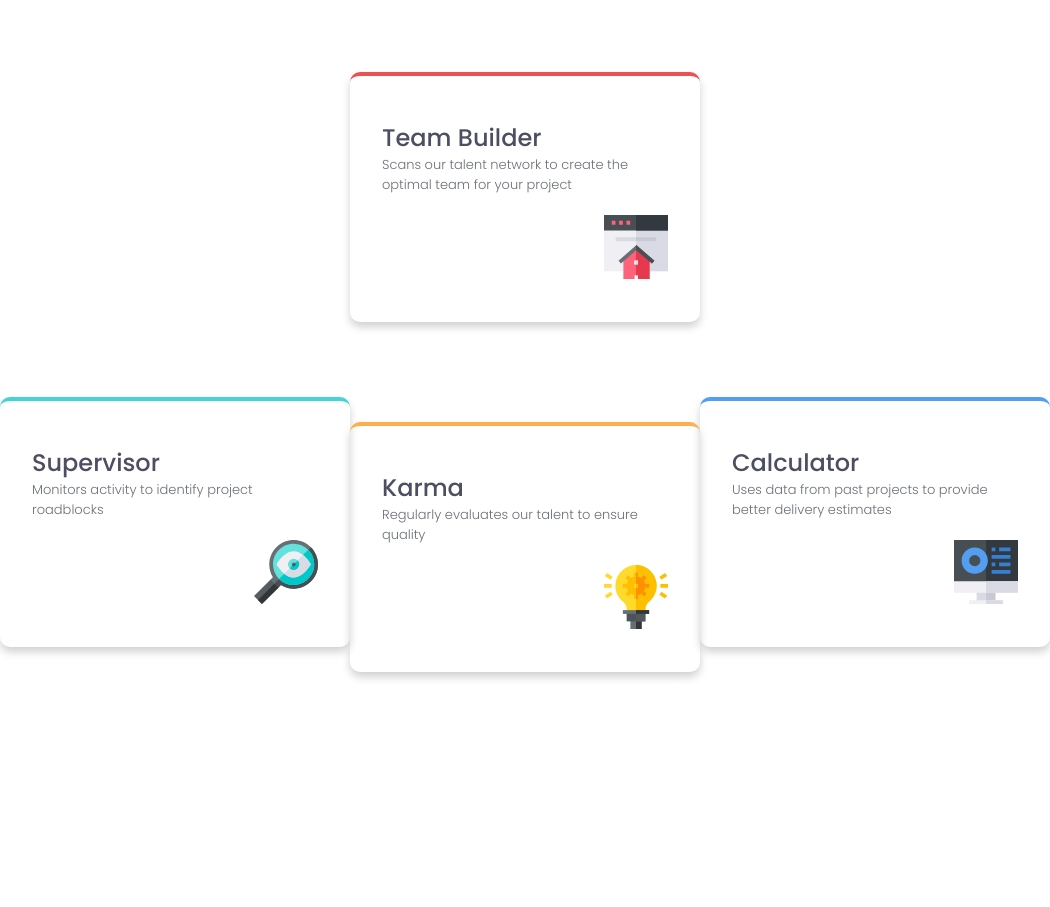
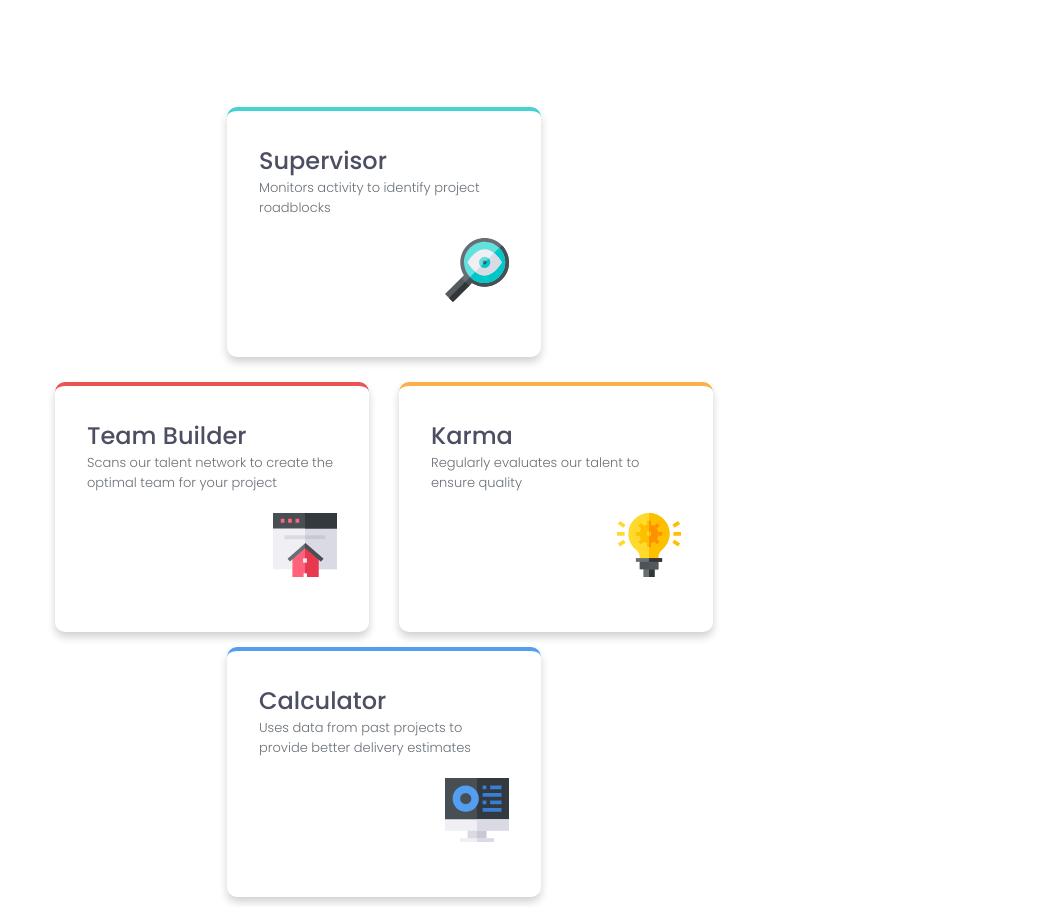
Before and after one commit to lukecbutler/sixthFrontendMentor, a plain HTML site: page index.html in a window 768 px wide. Shown: the part 272-1179 px from the top of the page, 1050 px wide, since content can reach past the window. Before the commit the page ends 969 px from the top, so only its background shows below. Drawn offline with Linux system fonts and the light colour scheme.

Commit message:
push final files

```diff
--- a/grid-styles.css
+++ b/grid-styles.css
@@ -5,46 +5,27 @@
     padding: 0;
 }
 body{
-    background-color: rgb(182, 178, 178);
+    background-color: white
 }
 
 /* Background Styles */
 .grid-container > div{
-    background-color: red;
+    background-color: rgb(176, 68, 68);
     font-size: 35px;
     color:white;
-    border: 2px solid black;
+
     text-align: center;
     border-radius: 15px;
-    margin: 2px;
-    line-height: 125px;
+    margin: 20px;
+    align-content: center;
 }
 
 /* Essential Styling */
 
 .grid-container{
     display: grid;
-    grid-template-columns: repeat(3, 1fr);
-    grid-auto-rows: minmax(150px, auto);
+    height: 100vh;
 
-    gap: 20px;
-    margin-top: 10em;
+    grid-template-columns: minmax(100px, auto) minmax(100px, auto) minmax(100px, auto);
+    grid-template-rows: minmax(100px, auto) minmax(100px, auto) minmax(100px, auto);
 }
-
-.three{
-    grid-column-start: 2;
-    grid-column-end: 3;
-}
-
-.one{
-    grid-row: span 2;
-    align-self: center;
-}
-
-.four{
-    grid-row: span 2;
-    align-self: start;
-
-    position: relative;
-    bottom: 77px;
-}
--- a/index.html
+++ b/index.html
@@ -32,13 +32,13 @@
       <h2>Supervisor</h2>
       <p>Monitors activity to identify project roadblocks</p>
       <img src="images/icon-supervisor.svg" alt="House Icon">
-    </div>
+    </div></a>
 
     <div class="team-builder-container">
       <h2>Team Builder</h2>
       <p>Scans our talent network to create the optimal team for your project</p>
       <img src="images/icon-team-builder.svg" alt="Magnifying Glass Icon">
-    </div>
+    </div></a>
 
     <div class="karma-container">
       <h2>Karma</h2>
--- a/styles.css
+++ b/styles.css
@@ -1,6 +1,6 @@
 /* Header Section */
 
-/* Entire Document */
+/* Whole Document Styling*/
 *{
     box-sizing: border-box;
     margin: 0;
@@ -11,8 +11,9 @@ body{
     font-family: "Poppins", sans-serif;
     background-color: hsl(0, 0%, 100%)
 }
+/* Whole Document Styling*/
 
-/* Header Flexbox */
+/* Header using Flexbox */
 .flex-container{
     display: flex;
     flex-direction: column;
@@ -42,31 +43,33 @@ body{
     text-align: center;
     margin-top: 15px;
 }
+/* Header using Flexbox */
 
 /* Cards */
 .supervisor-container, .team-builder-container, .karma-container, .calculator-container{
     display: flex;
     flex-direction: column;
-    justify-content: center;
     width: 350px;
     height: 250px;
-    align-items: start;
     padding: 32px;
     box-shadow: 0 5px 8px hsl(220, 3%, 82%);
     border-radius: 10px;
 }
 
+/* Card headers */
 .supervisor-container > h2, .team-builder-container > h2, .karma-container > h2, .calculator-container > h2{
     color: hsl(234, 12%, 34%);
     font-weight: 500;
 }
 
+/* Card descriptions */
 .supervisor-container > p, .team-builder-container > p, .karma-container > p, .calculator-container > p{
     color: hsl(212, 6%, 44%);
     font-weight: 300;
     font-size: 13px;
 }
 
+/* Card icons */
 .supervisor-container > img, .team-builder-container > img, .karma-container > img, .calculator-container > img{
     width: 64px;
     height: auto;
@@ -75,45 +78,139 @@ body{
     padding-top: 10px;
 }
 
+/* Grid Portion */
+.grid-container{
+    margin-top: 100px;
+    display: grid;
+    grid-template-columns: repeat(3, 1fr);
+
+    /* add 2 rows for stacking */
+    grid-template-rows: 1fr 1fr;
+
+    /* Center items in container*/
+    justify-items: center;
+
+    gap: 0 0;
+
+
+}
+
+
+/* Cards selected by class */
 .supervisor-container{
     border-top: 4px solid hsl(180, 62%, 55%);
-    margin-top: 50px;
-    align-self: start;
-    grid-row: 2;
+
+    /* span the first & second row */
+    grid-row: 1/3;
+
+    /* center vertically in the middle of row one and two */
+    align-self: center;
+
+    justify-self: end;
+
 }
 
 .team-builder-container{
     border-top: 4px solid hsl(0, 78%, 62%);
-    margin-top: 50px;
-    grid-column: 2;
-    grid-row: 1;
+
 }
 
 .karma-container{
     border-top: 4px solid hsl(34, 97%, 64%);
-    margin-top: 50px;
-    grid-column: 2;
+    grid-column-start: 2;
+    margin-top: 20px
 }
 
 .calculator-container{
     border-top: 4px solid hsl(212, 86%, 64%);
-    margin-top: 50px;
-    margin-bottom: 50px;
+    grid-row: 1/3;
+    grid-column: 3;
+    align-self: center;
+
+    justify-self: start;
 
 }
 
-/* Grid Portion */
-.grid-container{
-    display: grid;
-    grid-template-columns: 1fr 1fr 1fr;
-    grid-template-rows: 1fr 1fr;
-    justify-items: center;
-    align-items: center;
+/* Tablet Responsiveness */
+@media screen and (max-width: 1150px) and (min-width: 701px){
+    /* Header */
+    .flex-container{
+        justify-content: center;
+    }
+
+    /* Grid Container */
+    .grid-container{
+        grid-template-rows: 1fr 1fr 1fr;
+        grid-template-columns: 1fr 1fr;
+
+        grid-column-gap: 30px;
+
+    }
+
+
+    /* Individual Cards */
+    .supervisor-container{
+        width: 314px;
+        height: 250px;
+
+        grid-column-start: 1;
+        grid-column-end: 3;
+        grid-row: 1;
+
+        justify-self: center;
+
+    }
+
+    .team-builder-container{
+        width: 314px;
+        height: 250px;
+
+        grid-column: 1;
+        grid-row: 2;
+
+        align-self: center;
+        justify-self: end;
+
+        position: relative;
+        top: 5px;
+    }
+
+    .karma-container{
+        width: 314px;
+        height: 250px;
+
+        grid-column: 2;
+        grid-row: 2;
+
+        align-self: center;
+        justify-self: start;
+
+        position: relative;
+        bottom: 5px;
+    }
+
+    .calculator-container{
+        width: 314px;
+        height: 250px;
+
+        grid-column-start: 1;
+        grid-column-end: 3;
+        grid-row:3;
+
+        justify-self: center;
+    }
+
 
 }
 
+
 /* Mobile Responsiveness */
 @media screen and (max-width: 700px) {
+    /* Header */
+
+    .flex-container{
+        justify-content: center;
+    }
     .header1, .header2{
         text-align: center;
     }
@@ -128,24 +225,43 @@ body{
         margin-top: 20px;
     }
 
+    /* Description */
     .description{
-        font-size: 20px;
-        max-width: 890%;
+        font-size: 18px;
+        max-width: 89%;
     }
 
+    /* Grid Container */
     .grid-container{
         display: grid;
         grid-template-columns: 1fr;
-        justify-content: center;
+        grid-template-rows: 1fr;
+        justify-items: center;
 
+    }
+
+
+    /* reset the grid column to one as it is set to 2 for the desktop */
+    .supervisor-container{
+        grid-column: 1;
+        justify-self: center;
+    }
+
+    .team-builder-container{
+        grid-column: 1;
+        margin-top: 30px;
     }
 
     .karma-container{
         grid-column: 1;
     }
 
-    .team-builder-container{
+    .calculator-container{
         grid-column: 1;
+        margin-top: 30px;
+        margin-bottom: 30px;
+        grid-row: 5;
+        justify-self: center;
     }
 
 }
```
Also changed, not shown: grid.html (+5 -0 lines).
